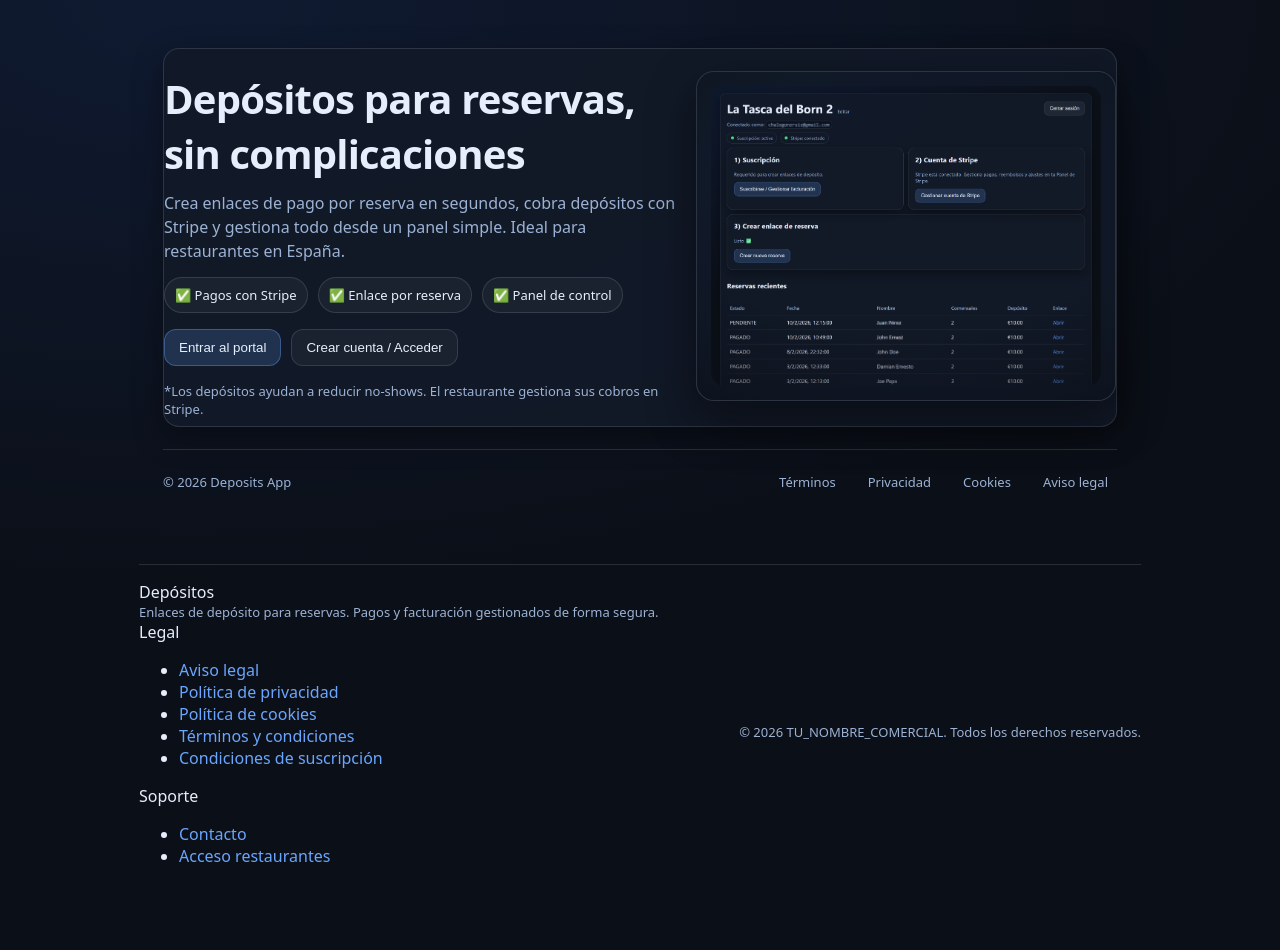
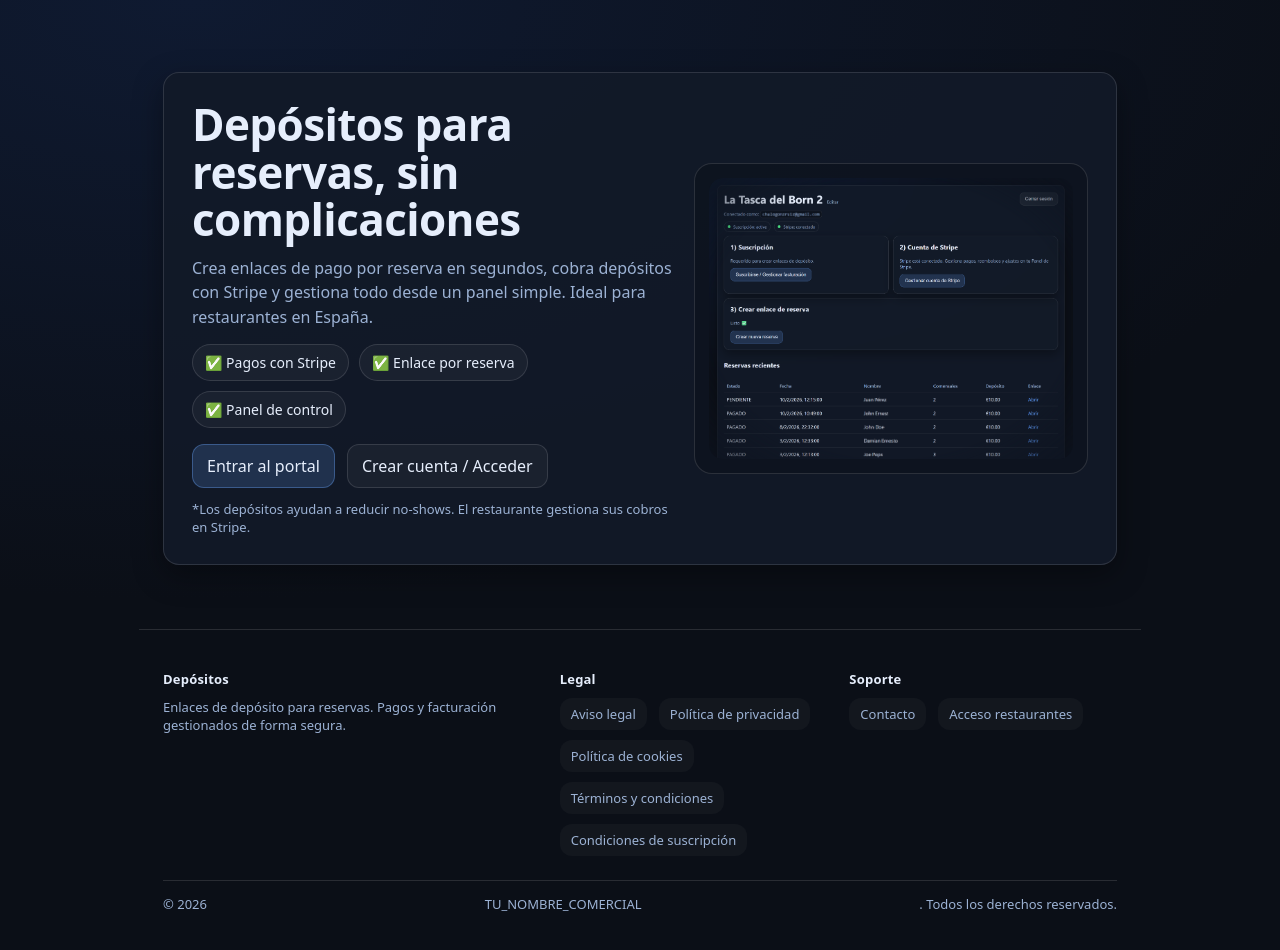
Before and after one commit to chalogr2/DepositsApp, a Next.js app: page / in a window 1280 px wide. Shown: the top 950 px of the page. Before the commit the page ends 927 px from the top, so only its background shows below. Built offline with nearby package versions, Linux system fonts and the light colour scheme.

Commit message:
Second CSS and landing page patch

```diff
--- a/app/globals.css
+++ b/app/globals.css
@@ -10,41 +10,30 @@
 }
 
 *{box-sizing:border-box}
+html,body{height:100%}
 
-html{
-  height:100%;
-  background: var(--bg);
-  color-scheme: dark;
-}
-
+/* ✅ evita blanco arriba/abajo en móvil */
+html{background:var(--bg)}
 body{
   margin:0;
   min-height:100vh;
-  min-height:100dvh;
   font-family:ui-sans-serif,system-ui,-apple-system,Segoe UI,Roboto,Helvetica,Arial;
-  background:
-    radial-gradient(1200px 600px at 15% 0%, #0f1a31, var(--bg));
-  background-color: var(--bg);
+  background:radial-gradient(1200px 600px at 15% 0%, #0f1a31, var(--bg));
   color:var(--text);
-  overscroll-behavior-y:none;
-}
-
-#__next, #root{
-  min-height:100vh;
-  min-height:100dvh;
-  background: transparent;
+  overflow-x:hidden; /* ✅ prevent tiny horizontal overflow */
 }
 
 a{color:var(--accent);text-decoration:none}
 a:hover{text-decoration:underline}
 
+/* ✅ más espacio para que el landing no quede apretado */
 .container{
   max-width:1050px;
   margin:0 auto;
-  padding:24px;
+  padding:36px 24px;
 }
 @media(max-width:760px){
-  .container{padding:16px}
+  .container{padding:20px 16px}
 }
 
 .card{
@@ -59,9 +48,7 @@ a:hover{text-decoration:underline}
 }
 
 .row{display:grid;grid-template-columns:1fr 1fr;gap:12px}
-@media(max-width:760px){
-  .row{grid-template-columns:1fr}
-}
+@media(max-width:760px){.row{grid-template-columns:1fr}}
 
 label{display:block;font-size:13px;color:var(--muted);margin-bottom:6px}
 input,textarea,select{
@@ -75,6 +62,7 @@ input,textarea,select{
 }
 textarea{min-height:90px;resize:vertical}
 
+/* Buttons */
 button{
   cursor:pointer;
   padding:10px 14px;
@@ -83,15 +71,29 @@ button{
   background:rgba(255,255,255,.06);
   color:var(--text);
 }
-button.primary{
-  background:rgba(106,166,255,.18);
-  border-color:rgba(106,166,255,.35);
+button.primary{background:rgba(106,166,255,.18);border-color:rgba(106,166,255,.35)}
+button.danger{background:rgba(255,106,106,.18);border-color:rgba(255,106,106,.35)}
+button.secondary{background:rgba(255,255,255,.04)}
+
+/* ✅ link-buttons (so we avoid <a><button/></a> nesting if you want) */
+.btn{
+  display:inline-flex;
+  align-items:center;
+  justify-content:center;
+  gap:8px;
+  padding:10px 14px;
+  border-radius:12px;
+  border:1px solid var(--border);
+  background:rgba(255,255,255,.06);
+  color:var(--text);
+  text-decoration:none;
+  cursor:pointer;
 }
-button.danger{
-  background:rgba(255,106,106,.18);
-  border-color:rgba(255,106,106,.35);
-}
+.btn:hover{ text-decoration:none; }
+.btn.primary{background:rgba(106,166,255,.18);border-color:rgba(106,166,255,.35)}
+.btn.secondary{background:rgba(255,255,255,.04)}
 
+/* Badges */
 .badge{
   display:inline-flex;
   align-items:center;
@@ -102,9 +104,7 @@ button.danger{
   font-size:12px;
   color:var(--muted);
 }
-.badge .dot{
-  width:8px;height:8px;border-radius:999px;background:var(--muted);
-}
+.badge .dot{width:8px;height:8px;border-radius:999px;background:var(--muted)}
 .badge.ok .dot{background:var(--ok)}
 .badge.bad .dot{background:var(--danger)}
 
@@ -112,30 +112,10 @@ button.danger{
 .hstack{display:flex;gap:10px;align-items:center;flex-wrap:wrap}
 .spacer{height:12px}
 
-.table{
-  width:100%;
-  border-collapse:collapse;
-  margin-top:10px;
-}
-.table th,.table td{
-  border-bottom:1px solid var(--border);
-  padding:10px 8px;
-  text-align:left;
-  font-size:14px;
-  vertical-align:top;
-}
-.table th{
-  color:var(--muted);
-  font-weight:600;
-  font-size:13px;
-  white-space:nowrap;
-}
-.table td{
-  max-width:220px;
-  overflow:hidden;
-  text-overflow:ellipsis;
-  white-space:nowrap;
-}
+/* Tables */
+.table{width:100%;border-collapse:collapse;margin-top:10px}
+.table th,.table td{border-bottom:1px solid var(--border);padding:10px 8px;text-align:left;font-size:14px}
+.table th{color:var(--muted);font-weight:600;font-size:13px}
 
 code{
   background:rgba(0,0,0,.25);
@@ -151,13 +131,7 @@ code{
   overflow-x:auto;
   -webkit-overflow-scrolling:touch;
   border-radius:12px;
-  border:1px solid var(--border);
 }
-.tableWrap .table{
-  margin-top:0;
-  min-width:720px;
-}
-
 .resCards{display:none;margin-top:12px}
 .resCard{
   background:rgba(18,26,40,.6);
@@ -178,161 +152,180 @@ code{
   grid-template-columns:1fr 1fr;
   gap:10px 14px;
 }
-
 @media(max-width:720px){
   .tableWrap{display:none}
   .resCards{display:block}
 }
 
 /* =========================
-   ✅ Landing page styles
+   ✅ Landing page (hero)
    ========================= */
-
 .hero{
-  padding:22px 0 8px;
+  padding:28px;
+}
+@media(max-width:760px){
+  .hero{padding:16px}
 }
 
 .heroGrid{
   display:grid;
-  grid-template-columns: 1.1fr 0.9fr;
-  gap:18px;
-  align-items:start;
+  grid-template-columns: 1.1fr .9fr;
+  gap:20px;
+  align-items:center;
 }
 @media(max-width:900px){
   .heroGrid{grid-template-columns:1fr}
 }
 
 .heroTitle{
-  font-size:40px;
-  letter-spacing:-0.02em;
-  margin:0 0 10px;
+  font-size:44px;
+  line-height:1.08;
+  margin:0 0 12px 0;
+  letter-spacing:-.6px;
 }
 @media(max-width:760px){
-  .heroTitle{font-size:30px}
+  .heroTitle{font-size:34px}
 }
 
 .heroSub{
+  margin:0 0 14px 0;
   color:var(--muted);
   font-size:16px;
-  line-height:1.5;
-  margin:0 0 14px;
-  max-width: 62ch;
+  line-height:1.55;
 }
 
+/* ✅ Pills horizontal tidy and wrap on mobile */
 .pills{
   display:flex;
   flex-wrap:wrap;
   gap:10px;
-  align-items:center;
-  margin:12px 0 0;
+  margin:14px 0 16px 0;
 }
 .pill{
   display:inline-flex;
   align-items:center;
   gap:8px;
-  padding:8px 10px;
+  padding:8px 12px;
   border-radius:999px;
   border:1px solid var(--border);
   background:rgba(255,255,255,.04);
   color:var(--text);
-  font-size:13px;
+  font-size:14px;
+  white-space:nowrap;
 }
 
+/* CTA row */
 .ctaRow{
   display:flex;
-  gap:10px;
+  gap:12px;
   flex-wrap:wrap;
-  margin-top:16px;
+  margin:10px 0 12px 0;
 }
+.section{margin-top:6px}
 
-.secondary{
-  background:rgba(255,255,255,.04);
-}
-
-.section{
-  margin-top:16px;
-}
-
+/* Screenshot shell + centered image + edge fade */
 .screenshotShell{
-  position:relative;
   border-radius:18px;
   border:1px solid var(--border);
-  background:rgba(18,26,40,.55);
-  overflow:hidden;
-  box-shadow:0 18px 50px rgba(0,0,0,.45);
+  background:rgba(0,0,0,.18);
+  padding:14px;
   display:flex;
-  align-items:center;
-  justify-content:center;
-  padding:14px;
+  justify-content:center; /* ✅ center */
+  align-items:center;     /* ✅ center */
+  min-height: 260px;
 }
 
 .screenshot{
-  width:100%;
+  display:block;
+  max-width:100%;
   height:auto;
-  display:block;
   border-radius:14px;
-}
+  box-shadow:0 12px 30px rgba(0,0,0,.45);
 
-/* ✅ Fade edges overlay */
-.screenshotShell::after{
-  content:"";
-  position:absolute;
-  inset:0;
-  pointer-events:none;
-  background:
-    radial-gradient(120% 90% at 50% 40%,
-      rgba(11,15,23,0) 45%,
-      rgba(11,15,23,.65) 82%,
-      rgba(11,15,23,.92) 100%);
+  /* ✅ soft fade edges */
+  -webkit-mask-image: radial-gradient(80% 80% at 50% 50%, #000 62%, transparent 100%);
+  mask-image: radial-gradient(80% 80% at 50% 50%, #000 62%, transparent 100%);
 }
 
 /* =========================
-   ✅ Footer (horizontal links, tidy on mobile)
+   ✅ Footer (GLOBAL Footer() component)
    ========================= */
 .footer{
-  margin-top:22px;
+  margin-top:28px;
   border-top:1px solid var(--border);
-  padding:16px 0 20px;
+  padding:22px 0 26px;
+  background:transparent;
 }
 
 .footerInner{
+  max-width:1050px;
+  margin:0 auto;
+  padding:0 24px;
+}
+@media(max-width:760px){
+  .footerInner{padding:0 16px}
+}
+
+.footerCols{
+  display:grid;
+  grid-template-columns:1.4fr 1fr 1fr;
+  gap:18px 22px;
+  align-items:start;
+  padding:18px 0;
+}
+@media(max-width:900px){
+  .footerCols{grid-template-columns:1fr 1fr}
+}
+@media(max-width:560px){
+  .footerCols{grid-template-columns:1fr}
+}
+
+.footerTitle{
+  font-weight:700;
+  font-size:13px;
+  color:var(--text);
+  margin-bottom:10px;
+  letter-spacing:.2px;
+}
+
+/* ✅ links horizontal + wrap (no vertical "list mess") */
+.footerList{
+  list-style:none;
+  padding:0;
+  margin:0;
   display:flex;
+  flex-wrap:wrap;
+  gap:10px 12px;
   align-items:center;
+}
+.footerList li{margin:0;padding:0}
+
+.footerList a{
+  display:inline-flex;
+  align-items:center;
+  padding:6px 10px;
+  border-radius:12px;
+  border:1px solid transparent;
+  background:rgba(255,255,255,.03);
+  color:var(--muted);
+  font-size:13px;
+  text-decoration:none;
+}
+.footerList a:hover{
+  color:var(--text);
+  border-color:var(--border);
+  text-decoration:none;
+  background:rgba(255,255,255,.06);
+}
+
+.footerBottom{
+  border-top:1px solid var(--border);
+  padding-top:14px;
+  margin-top:6px;
+  display:flex;
   justify-content:space-between;
   gap:12px;
   flex-wrap:wrap;
 }
 
-.footerBrand{
-  color:var(--muted);
-  font-size:13px;
-  white-space:nowrap;
-}
-
-.footerLinks{
-  display:flex;
-  flex-wrap:wrap;
-  gap:10px 14px;
-  align-items:center;
-}
-
-.footerLinks a{
-  color:var(--muted);
-  font-size:13px;
-  text-decoration:none;
-  padding:6px 8px;
-  border-radius:10px;
-  border:1px solid transparent;
-}
-
-.footerLinks a:hover{
-  color:var(--text);
-  border-color: var(--border);
-  text-decoration:none;
-}
-
-@media(max-width:520px){
-  .footerInner{justify-content:center}
-  .footerBrand{order:2}
-  .footerLinks{justify-content:center}
-}
+.muted{color:var(--muted)}
--- a/app/page.tsx
+++ b/app/page.tsx
@@ -5,6 +5,7 @@ export default function HomePage() {
         <div className="heroGrid">
           <div>
             <h1 className="heroTitle">Depósitos para reservas, sin complicaciones</h1>
+
             <p className="heroSub">
               Crea enlaces de pago por reserva en segundos, cobra depósitos con Stripe y gestiona todo desde
               un panel simple. Ideal para restaurantes en España.
@@ -17,11 +18,11 @@ export default function HomePage() {
             </div>
 
             <div className="ctaRow">
-              <a href="/vendor">
-                <button className="primary" type="button">Entrar al portal</button>
+              <a className="btn primary" href="/vendor">
+                Entrar al portal
               </a>
-              <a href="/vendor" className="small">
-                <button className="secondary" type="button">Crear cuenta / Acceder</button>
+              <a className="btn secondary" href="/vendor">
+                Crear cuenta / Acceder
               </a>
             </div>
 
@@ -39,20 +40,6 @@ export default function HomePage() {
           </div>
         </div>
       </main>
-
-      {/* Footer */}
-      <footer className="footer">
-        <div className="footerInner">
-          <div className="footerBrand">© {new Date().getFullYear()} Deposits App</div>
-
-          <nav className="footerLinks" aria-label="Enlaces legales">
-            <a href="/legal/terminos">Términos</a>
-            <a href="/legal/privacidad">Privacidad</a>
-            <a href="/legal/cookies">Cookies</a>
-            <a href="/legal/aviso-legal">Aviso legal</a>
-          </nav>
-        </div>
-      </footer>
     </div>
   );
 }
```
Also changed, not shown: app/privacidad/page.tsx (renamed from app/aviso-legal/page.tsx).
